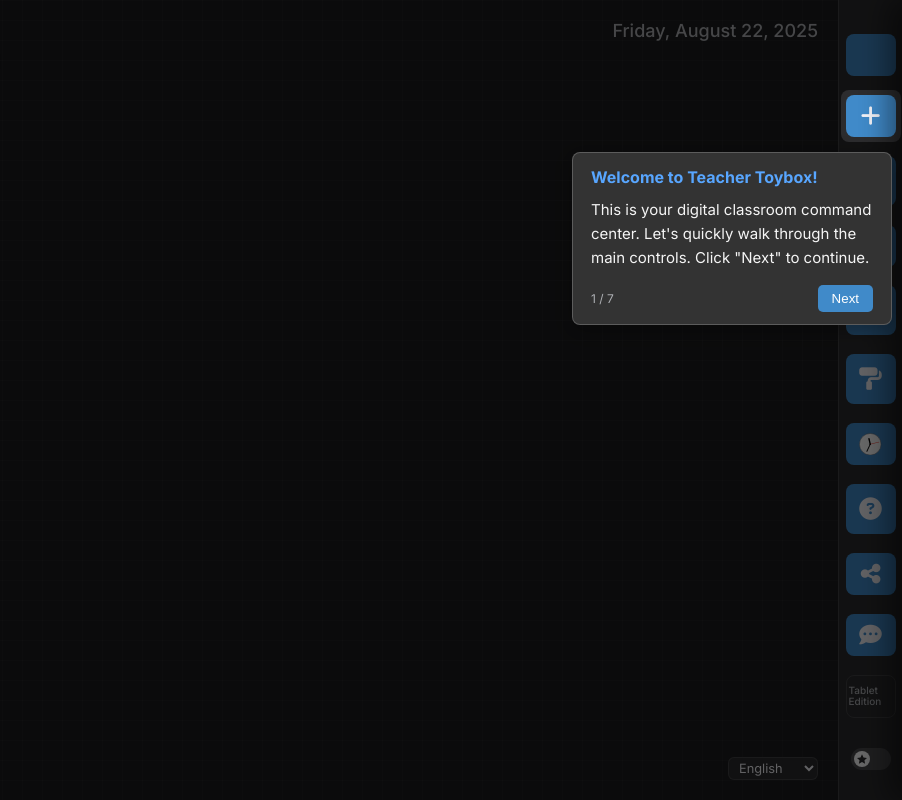
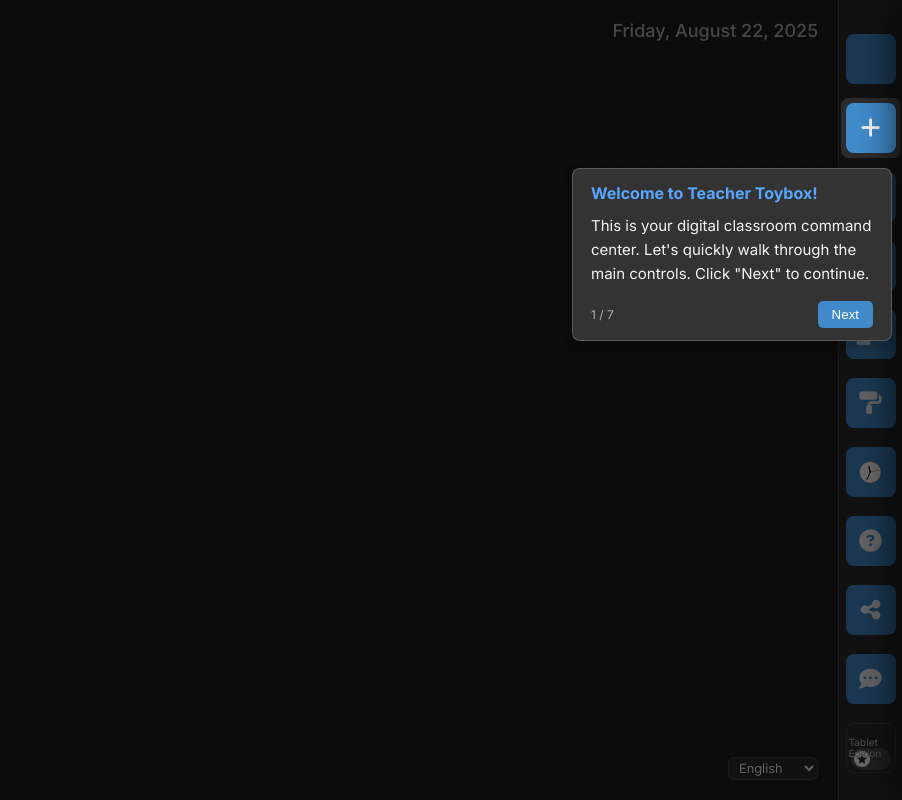
Before and after one commit to michaelperre/teacher-toybox, a website: page index.html in a window 1280 px wide. Shown: the full height of the page, 378-1280 px from the left. Drawn offline with Linux system fonts and the light colour scheme; no server answers; a script that the page names is missing.

Commit message:
Premium update

```diff
--- a/style.css
+++ b/style.css
@@ -99,7 +99,9 @@
 .btn {
     position: relative;
     width: var(--btn-size);
-    height: var(--btn-size);
+    aspect-ratio: 1 / 1; /* This forces the height to match the width */
+    height: auto; /* Unset the fixed height to allow aspect-ratio to work */
+    flex-shrink: 0; /* Prevent buttons from being squished by the flex container */
     background-color: var(--accent-color);
     border: none;
     border-radius: 8px;
@@ -817,8 +819,6 @@
     border: 1px solid var(--border-color);
     color: var(--text-secondary);
     transition: all 0.2s ease;
-
-    /* ADDED: Explicitly set width and height to the responsive variable */
     width: var(--btn-size);
     height: var(--btn-size);
 }
```
